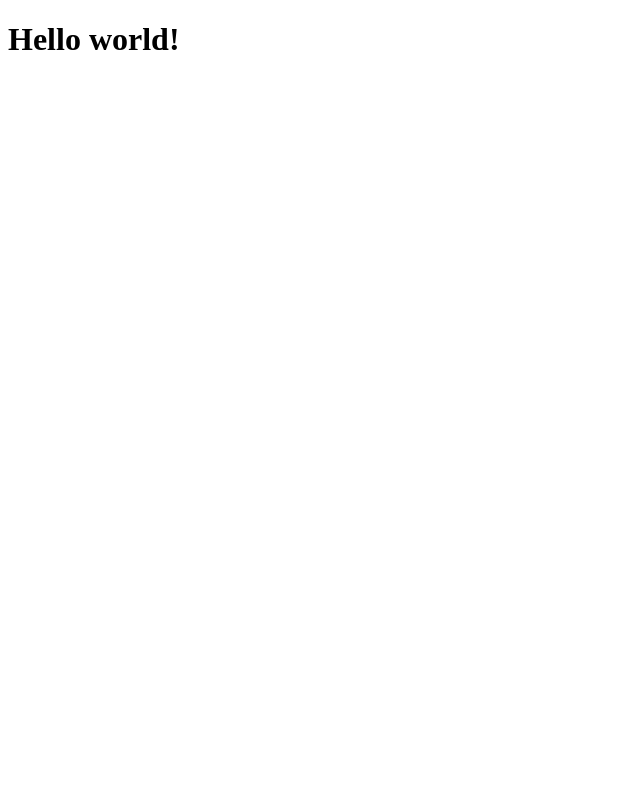
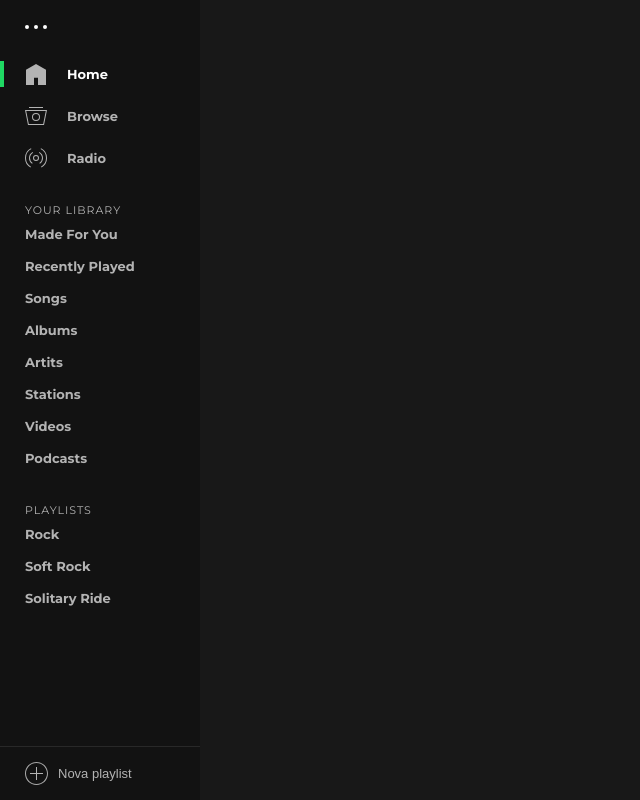
Before and after one commit to adeonir/react-spotify-clone, a React (Create React App) app: page / in a window 1280 px wide. Shown: the whole page, without its empty margins (0-640 px from the left). Built offline with nearby package versions, Linux system fonts and the light colour scheme.

Commit message:
Styled sidebar

```diff
--- a/src/App.js
+++ b/src/App.js
@@ -1,7 +1,15 @@
 import React from 'react'
 
+import GlobalStyled from './styles/global'
+import Sidebar from './components/Sidebar'
+
 function App() {
-  return <h1>Hello world!</h1>
+  return (
+    <>
+      <GlobalStyled />
+      <Sidebar />
+    </>
+  )
 }
 
 export default App
--- /dev/null
+++ b/src/components/Sidebar/index.js
@@ -0,0 +1,96 @@
+import React from 'react'
+
+import {
+  Container, NewPlaylist, Menu, Nav,
+} from './styles'
+
+import AddPlaylistIcon from '../../assets/images/add_playlist.svg'
+import MenuIcon from '../../assets/images/menu_dots.svg'
+import HomeIcon from '../../assets/images/home.svg'
+import BrowseIcon from '../../assets/images/browse.svg'
+import RadioIcon from '../../assets/images/radio.svg'
+
+function Sidebar() {
+  return (
+    <Container>
+      <div>
+        <Menu>
+          <img src={MenuIcon} alt="Adicionar playlist" />
+          <ul>
+            <li>
+              <a href="" className="active">
+                <img src={HomeIcon} alt="Adicionar playlist" />
+                Home
+              </a>
+            </li>
+            <li>
+              <a href="">
+                <img src={BrowseIcon} alt="Adicionar playlist" />
+                Browse
+              </a>
+            </li>
+            <li>
+              <a href="">
+                <img src={RadioIcon} alt="Adicionar playlist" />
+                Radio
+              </a>
+            </li>
+          </ul>
+        </Menu>
+
+        <Nav>
+          <li>
+            <span>Your Library</span>
+          </li>
+
+          <li>
+            <a href="#">Made For You</a>
+          </li>
+          <li>
+            <a href="#">Recently Played</a>
+          </li>
+          <li>
+            <a href="#">Songs</a>
+          </li>
+          <li>
+            <a href="#">Albums</a>
+          </li>
+          <li>
+            <a href="#">Artits</a>
+          </li>
+          <li>
+            <a href="#">Stations</a>
+          </li>
+          <li>
+            <a href="#">Videos</a>
+          </li>
+          <li>
+            <a href="#">Podcasts</a>
+          </li>
+        </Nav>
+
+        <Nav>
+          <li>
+            <span>Playlists</span>
+          </li>
+
+          <li>
+            <a href="#">Rock</a>
+          </li>
+          <li>
+            <a href="#">Soft Rock</a>
+          </li>
+          <li>
+            <a href="#">Solitary Ride</a>
+          </li>
+        </Nav>
+      </div>
+      <NewPlaylist>
+        <img src={AddPlaylistIcon} alt="Adicionar playlist" />
+        Nova playlist
+      </NewPlaylist>
+    </Container>
+  )
+}
+
+export default Sidebar
--- /dev/null
+++ b/src/components/Sidebar/styles.js
@@ -0,0 +1,119 @@
+import styled from 'styled-components'
+
+export const Container = styled.aside`
+  height: 100%;
+  width: 200px;
+  background: #121212;
+  color: #b3b3b3;
+  display: flex;
+  flex-direction: column;
+  justify-content: space-between;
+
+  > div {
+    padding: 25px;
+  }
+`
+
+export const Menu = styled.div`
+  margin-bottom: 25px;
+
+  > img {
+    margin-bottom: 25px;
+  }
+
+  ul {
+    list-style: none;
+  }
+
+  li {
+    margin-bottom: 10px;
+
+    a {
+      color: inherit;
+      text-decoration: none;
+      font-size: 13px;
+      font-weight: bold;
+      line-height: 32px;
+      display: flex;
+      align-items: center;
+      position: relative;
+
+      &:hover {
+        color: #ffffff;
+      }
+
+      &.active {
+        color: #ffffff;
+
+        &:before {
+          content: '';
+          display: block;
+          width: 4px;
+          height: 26px;
+          background: #1fd863;
+          position: absolute;
+          top: 3px;
+          left: -25px;
+        }
+      }
+
+      img {
+        margin-right: 20px;
+      }
+    }
+  }
+`
+
+export const Nav = styled.ul`
+  list-style: none;
+  margin-bottom: 25px;
+
+  span {
+    text-transform: uppercase;
+    font-size: 11px;
+    letter-spacing: 1px;
+  }
+
+  li {
+    a {
+      color: inherit;
+      text-decoration: none;
+      font-size: 13px;
+      font-weight: bold;
+      line-height: 32px;
+      display: flex;
+      align-items: center;
+
+      &:hover {
+        color: #ffffff;
+      }
+
+      img {
+        margin-right: 20px;
+      }
+    }
+  }
+`
+
+export const NewPlaylist = styled.button`
+  background: transparent;
+  border: 0;
+  border-top: 1px solid #282828;
+  font-size: 13px;
+  color: #b3b3b3;
+  display: flex;
+  align-items: center;
+  padding: 15px 25px;
+
+  &:hover {
+    color: #ffffff;
+
+    svg {
+      fill: #ffffff;
+    }
+  }
+
+  img {
+    margin-right: 10px;
+  }
+`
--- /dev/null
+++ b/src/styles/global.js
@@ -0,0 +1,29 @@
+import { createGlobalStyle } from 'styled-components'
+
+const GlobalStyle = createGlobalStyle`
+  @import url('https://fonts.googleapis.com/css?family=Montserrat:300,400,700&display=swap');
+
+  * {
+    box-sizing: border-box;
+    margin: 0;
+    outline: 0;
+    padding: 0;
+  }
+
+  *::after, *::before {
+    box-sizing: inherit;
+  }
+
+  html, body, #root {
+    height: 100%;
+  }
+
+  body {
+    background: #181818;
+    color: #ffffff;
+    font-family: 'Montserrat', sans-serif;
+    text-rendering: optimizeLegibility !important;
+  }
+`
+
+export default GlobalStyle
```
